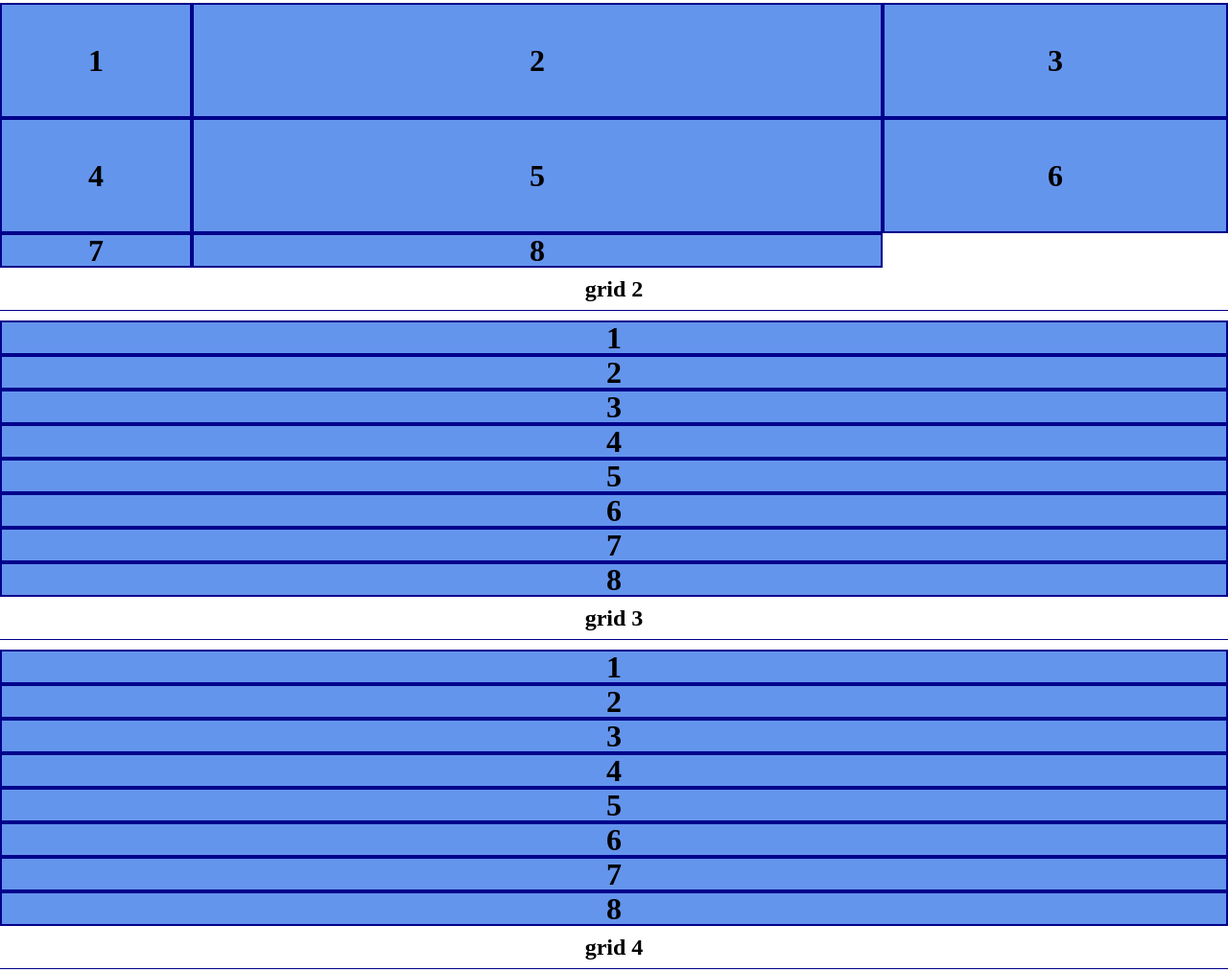
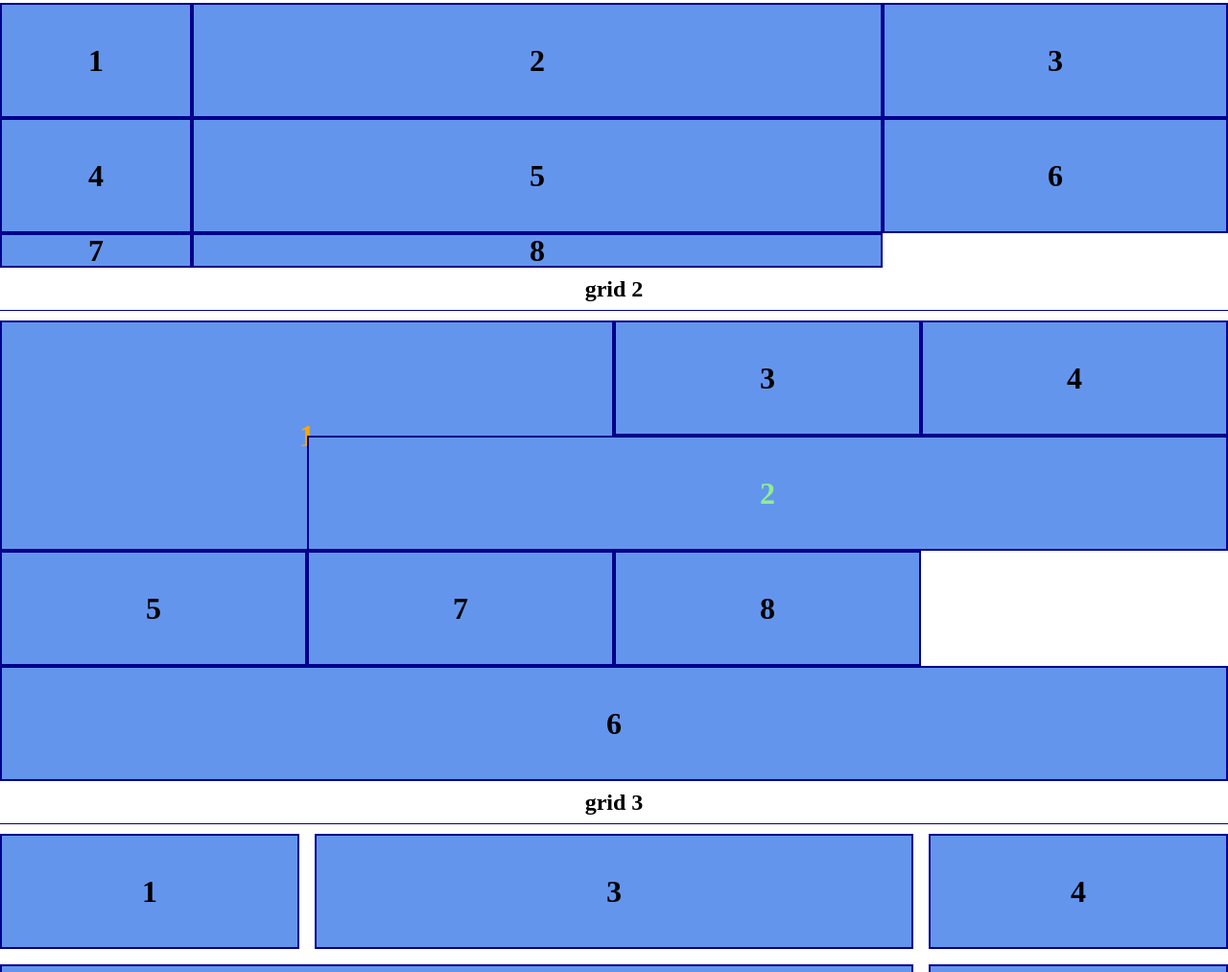
Before and after one commit to ac-jarvisa/f26web1week11-010, a plain HTML site: page index.html in a window 1280 px wide. Shown: the part 128-1141 px from the top of the page at 96% size. Drawn offline with Linux system fonts and the light colour scheme.

Commit message:
second and third grid examples

```diff
--- a/styles/grids.css
+++ b/styles/grids.css
@@ -106,3 +106,84 @@ section.one article{
     height */
     grid-template-rows:120px 120px;
 }
+
+section.two article{
+    display:grid;
+
+    /* repeat lets you define any number of rows/columns
+    to take up the same amount of space */
+    grid-template-columns: repeat(4, 1fr);
+
+    /* grid-auto-rows tells all rows to be this size */
+    grid-auto-rows:120px;
+
+    /* tell the grid to fill in spaces left by a cell
+    that doesn't fit */
+    grid-auto-flow:dense;
+}
+
+/* you can control the individual cells - or the children
+of the grid - to position or size them individually */
+section.two div:nth-child(1){
+    color:orange;
+
+    /* you can tell one of your cells to start at a row
+    or column, and end at a row or column */
+    grid-column-start:1;
+    grid-column-end:3;
+
+    grid-row-start:1;
+    grid-row-end:3;
+}
+
+section.two div:nth-child(2){
+    color:lightgreen;
+
+    grid-column-start:2;
+    grid-column-end:5;
+
+    grid-row-start:2;
+    grid-row-end:3;
+}
+
+section.two div:nth-child(6){
+    grid-column-start:1;
+    /* you can use span to say how many columns or rows
+    to stretch across */
+    grid-column-end: span 4;
+}
+
+section.three article{
+    display:grid;
+    grid-auto-flow:dense;
+
+    grid-template-columns:1fr 2fr 1fr;
+    grid-auto-rows:120px;
+
+    /* you can add space between grid cells with gap */
+    gap: 1em 1em;
+}
+
+section.three div:nth-child(2){
+    /* by default everything has an order value of 0,
+    anything with a higher order comes later, anything
+    with a lower order comes earlier */
+    order:1;
+}
+
+section.three div:nth-child(5){
+    /* you can use a shorthand for start and end: */
+    grid-area: 2 / 1 / span 2 / span 2;
+    /* this is equivalent to writing:
+    grid-column-start: 2;
+    grid-row-start: 1;
+    grid-column-end: span 2;
+    grid-row-end: span 2; */
+}
+
+
+/* grid 4 - using a grid map */
+
+section.four article{
+    display:grid;
+}
```
